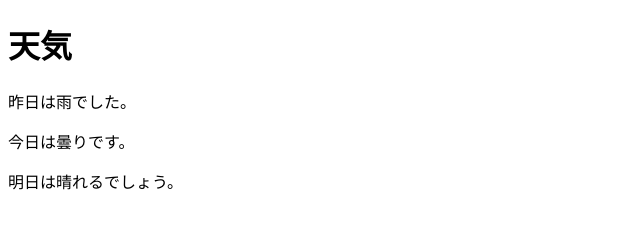
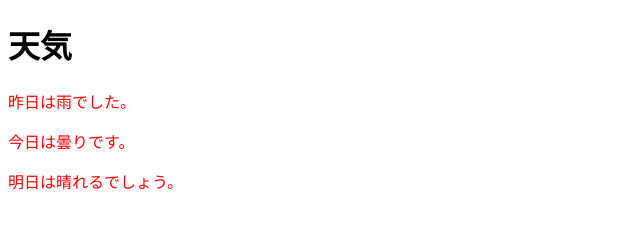
Before and after one commit to NEMOTO12345/html-study, a plain HTML site: page index.html in a window 1280 px wide. Shown: the whole page, without its empty margins (0-640 px from the left). Drawn offline with Linux system fonts and the light colour scheme.

Commit message:
CSSフォルダ作成

```diff
--- a/index.html
+++ b/index.html
@@ -3,6 +3,7 @@
 <head>
     <meta charset="UTF-8">
     <meta name="viewport" content="width=device-width, initial-scale=1.0">
+    <link rel="stylesheet" href="css/mystyle.css">
     <title>Document</title>
 </head>
 <body>
```
Also changed, not shown: css/mystyle.css (renamed from mystyle.css).
